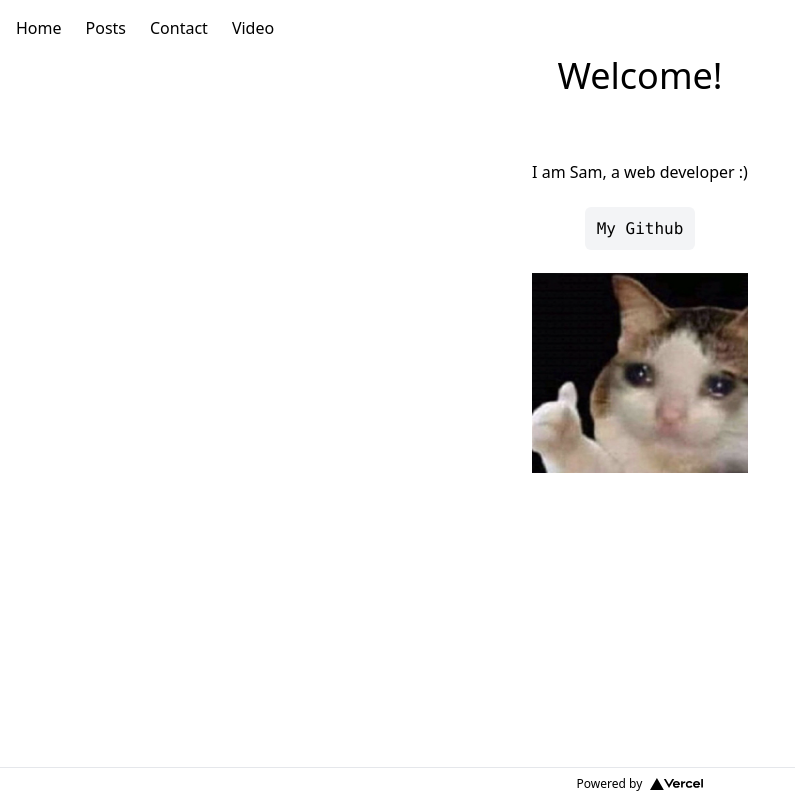
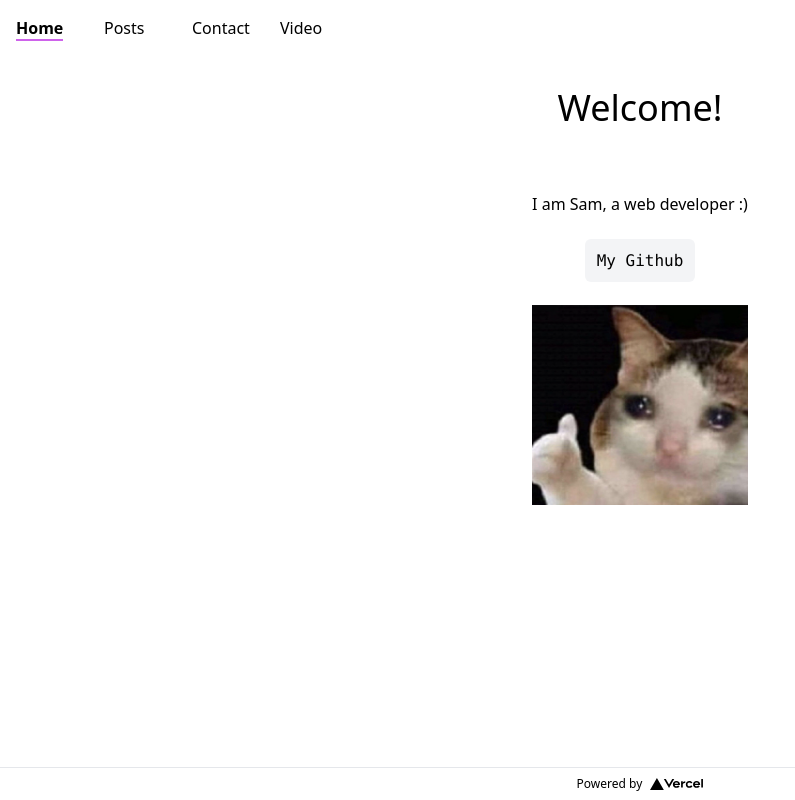
Before and after one commit to SamLobo20/page, a Next.js app: page / in a window 1280 px wide. Shown: the whole page, without its empty margins (0-795 px from the left). Built offline with nearby package versions, Linux system fonts and the light colour scheme.

Commit message:
Give Nav an active state

```diff
--- a/components/Nav.js
+++ b/components/Nav.js
@@ -1,18 +1,27 @@
+import { useRouter } from 'next/dist/client/router'
 import Link from 'next/link'
 
 const Nav = () => {
 
+    const router = useRouter()
     const links = [
-        { name: "Home", link: "/" },
-        { name: "Posts", link: "/posts" },
-        { name: "Contact", link: "/contact" },
-        { name: "Video", link: "/video" },
+        { name: "Home", url: "/" },
+        { name: "Posts", url: "/posts" },
+        { name: "Contact", url: "/contact" },
+        { name: "Video", url: "/video" },
     ]
+
     return (
-        <ul className="flex space-x-6 my-4 ml-4">
+        <ul className="flex space-x-6 my-4 ml-4 mb-12">
             {links.map((l) => {
                 return (
-                    <li key={l.name}><Link href={l.link}><a>{l.name}</a></Link></li>
+                    <li key={l.name} className='w-16'>
+                        <Link href={l.url}>
+                            <a className={`${router.pathname === l.url ? 'active-nav' : ''}`}>
+                                {l.name}
+                            </a>
+                        </Link>
+                    </li>
                 )
             })}
         </ul>
--- a/styles/globals.css
+++ b/styles/globals.css
@@ -18,7 +18,7 @@ email: bauer.christof@gmail.com
 @tailwind utilities;
 
 .active-nav {
-  @apply font-extrabold border-b-2;
+  @apply font-bold border-b-2 border-brand;
 }
 
 input {
```
